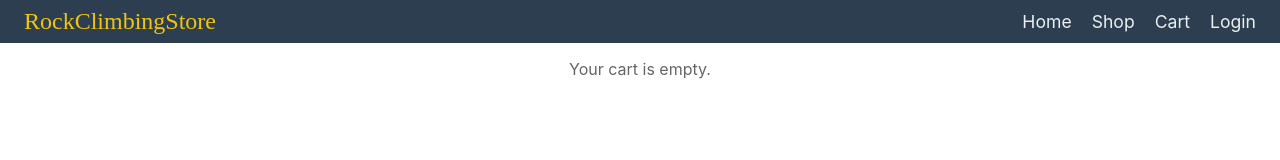
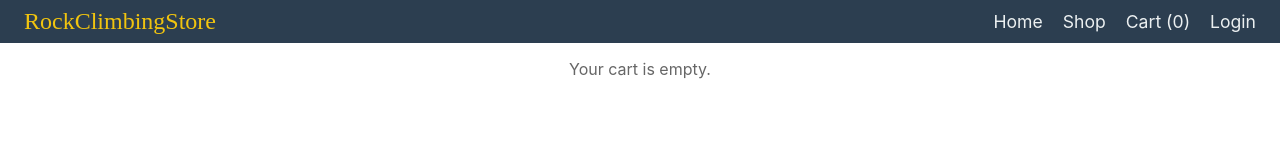
Before and after one commit to scollier87/ecommerce-site, a React (Create React App) app in the folder ecommerce-site/: page /cart in a window 1280 px wide. Shown: the top 160 px of the page. Built offline with nearby package versions, Linux system fonts and the light colour scheme.

Commit message:
cart component work (quantity)

```diff
--- a/ecommerce-site/src/components/Cart/Cart.js
+++ b/ecommerce-site/src/components/Cart/Cart.js
@@ -1,14 +1,18 @@
 import React, { useContext } from 'react';
 import { CartContext, AuthContext } from '../../App';
+import { useNavigate } from 'react-router-dom';
 import './Cart.css';
 
 const Cart = () => {
   const { cartItems, setCartItems } = useContext(CartContext);
   const { user } = useContext(AuthContext);
+  const navigate = useNavigate();
 
   const updateQuantity = async (productId, newQuantity) => {
-    // Prevent negative quantities
-    if (newQuantity < 0) return;
+    const existingCartItem = cartItems.find(item => item.id === productId);
+
+    // Prevent negative quantities and exceeding stock count
+    if (newQuantity < 0 || (existingCartItem && newQuantity > existingCartItem.stock)) return;
 
     let updatedCartItems;
 
@@ -24,6 +28,10 @@ const Cart = () => {
 
     setCartItems(updatedCartItems);
     await updateCartInFirebase(user.uid, updatedCartItems);
+  };
+
+  const handleContinueShopping = () => {
+    navigate('/shop'); // Navigate to the shop page
   };
 
   const removeFromCart = async (productId) => {
@@ -78,14 +86,17 @@ const Cart = () => {
             </div>
             <p>In Stock: {item.stock}</p>
             <p>Subtotal: ${(item.quantity * item.price).toFixed(2)}</p>
+            <button onClick={() => removeFromCart(item.id)} className='remove-from-cart-button'>Remove</button>
           </div>
-          <button onClick={() => removeFromCart(item.id)} className='remove-from-cart-button'>Remove</button>
         </div>
       ))}
       <div className="cart-summary">
         <p>Total: ${cartItems.reduce((total, item) => total + item.quantity * item.price, 0).toFixed(2)}</p>
-        {/* You can add Checkout button and other functionalities here */}
+        {/* Checkout button location */}
       </div>
+      <button onClick={handleContinueShopping} className="continue-shopping-button">
+          Continue Shopping
+      </button>
     </div>
   );
 };
--- a/ecommerce-site/src/components/Navbar/Navbar.js
+++ b/ecommerce-site/src/components/Navbar/Navbar.js
@@ -1,19 +1,21 @@
 import React, { useContext } from 'react';
 import { Link, useLocation, useNavigate } from 'react-router-dom';
-import { AuthContext, CartContext } from '../../App'; // Import CartContext as well
+import { AuthContext, CartContext } from '../../App';
 import './NavBar.css';
 
 const NavBar = () => {
-    const { isLoggedIn, setIsLoggedIn, setUser } = useContext(AuthContext); // Destructure the needed functions
-    const { setCartItems } = useContext(CartContext); // Destructure setCart from CartContext
+    const { isLoggedIn, setIsLoggedIn, setUser } = useContext(AuthContext);
+    const { cartItems } = useContext(CartContext)
+    const { setCartItems } = useContext(CartContext);
     const navigate = useNavigate();
     const location = useLocation();
 
+    const totalQuantity = cartItems.reduce((total, item) => total + item.quantity, 0);
+
     const handleLogout = () => {
-        setIsLoggedIn(false); // Use the destructured function
-        setUser(null); // Use the destructured function
-        setCartItems([]); // Clear the cart using setCart from CartContext
-        // Remove items from local storage
+        setIsLoggedIn(false);
+        setUser(null);
+        setCartItems([]);
         localStorage.removeItem('isLoggedIn');
         localStorage.removeItem('user');
         localStorage.removeItem('cart');
@@ -28,8 +30,8 @@ const NavBar = () => {
             <div className="nav-links">
                 <Link to="/">Home</Link>
                 <Link to="/shop">Shop</Link>
-                <Link to="/cart">Cart</Link>
-                {isLoggedIn ? ( // Use the destructured isLoggedIn
+                <Link to="/cart">Cart ({totalQuantity})</Link>
+                {isLoggedIn ? (
                     <button onClick={handleLogout} className="sign-out-button">Sign Out</button>
                 ) : (
                     <Link to="/login" state={{from: location.pathname}}>Login</Link> // Only show when not logged in
```
